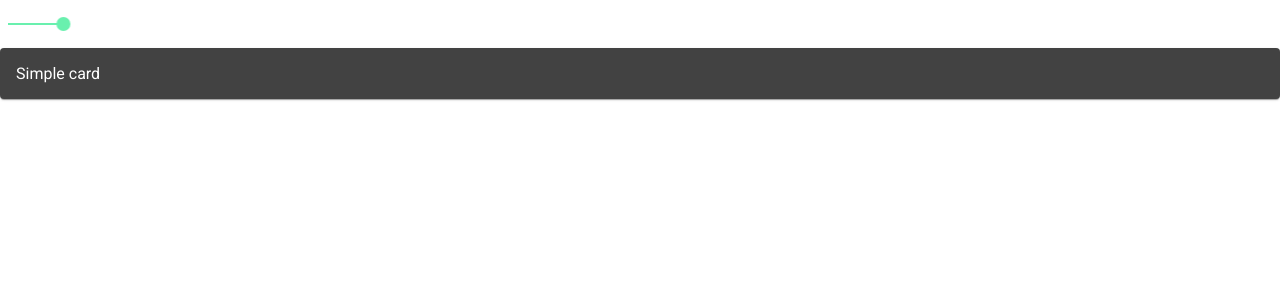
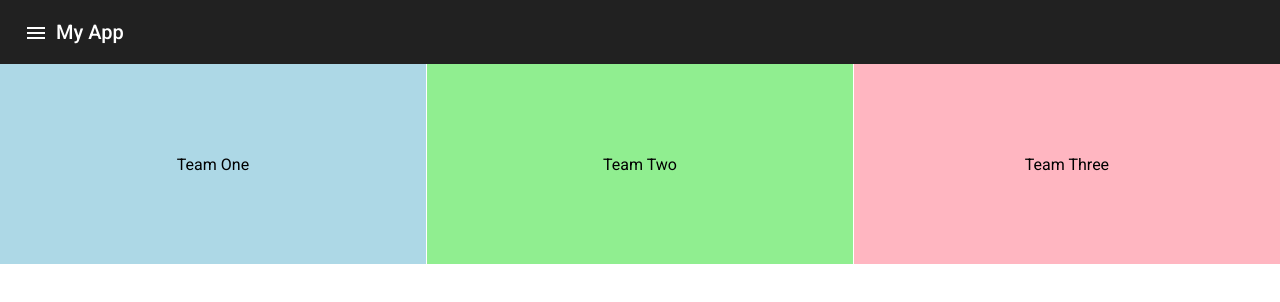
Before and after one commit to bmurf17/fantasy-football-dashboard, an Angular app: page / in a window 1280 px wide. Shown: the top 302 px of the page. Built offline with nearby package versions, Linux system fonts and the light colour scheme.

Commit message:
Add some layout stuff

```diff
--- a/src/app/app.component.css
+++ b/src/app/app.component.css
@@ -0,0 +1,14 @@
+.example-spacer {
+  flex: 1 1 auto;
+}
+
+.app-toolbar {
+  position: sticky;
+  position: -webkit-sticky; /* For macOS/iOS Safari */
+  top: 0; /* Sets the sticky toolbar to be on top */
+  z-index: 1000; /* Ensure that your app's content doesn't overlap the toolbar */
+}
+
+.full-screen {
+  height: 100%;
+}
--- a/src/app/app.component.html
+++ b/src/app/app.component.html
@@ -1,2 +1,14 @@
-<mat-slider min="1" max="100" step="1" value="50"></mat-slider>
-<mat-card>Simple card</mat-card>
+<mat-toolbar class="app-toolbar">
+  <button
+    mat-icon-button
+    class="example-icon"
+    aria-label="Example icon-button with menu icon"
+  >
+    <mat-icon>menu</mat-icon>
+  </button>
+  <span>My App</span>
+  <span class="example-spacer"></span>
+</mat-toolbar>
+<div class="full-screen">
+  <app-grid-layout></app-grid-layout>
+</div>
--- /dev/null
+++ b/src/app/grid-layout/grid-layout.component.css
@@ -0,0 +1,3 @@
+.div-padding = {
+  padding: 24px;
+}
--- /dev/null
+++ b/src/app/grid-layout/grid-layout.component.html
@@ -0,0 +1,10 @@
+<mat-grid-list cols="6" rowHeight="200px">
+  <mat-grid-tile
+    *ngFor="let tile of tiles"
+    [colspan]="tile.cols"
+    [rowspan]="tile.rows"
+    [style.background]="tile.color"
+  >
+    {{ tile.text }}
+  </mat-grid-tile>
+</mat-grid-list>
--- /dev/null
+++ b/src/app/grid-layout/grid-layout.component.ts
@@ -0,0 +1,25 @@
+import { Component, OnInit } from '@angular/core';
+
+export interface Tile {
+  color: string;
+  cols: number;
+  rows: number;
+  text: string;
+}
+
+@Component({
+  selector: 'app-grid-layout',
+  templateUrl: './grid-layout.component.html',
+  styleUrls: ['./grid-layout.component.css'],
+})
+export class GridLayoutComponent implements OnInit {
+  constructor() {}
+
+  tiles: Tile[] = [
+    { text: 'Team One ', cols: 2, rows: 1, color: 'lightblue' },
+    { text: 'Team Two', cols: 2, rows: 1, color: 'lightgreen' },
+    { text: 'Team Three', cols: 2, rows: 1, color: 'lightpink' },
+  ];
+
+  ngOnInit(): void {}
+}
```
Also changed, not shown: src/app/app.module.ts (+10 -1 lines), src/styles.css (+8 -2 lines), 1 other file (tests, documents, lock files or other folders).
